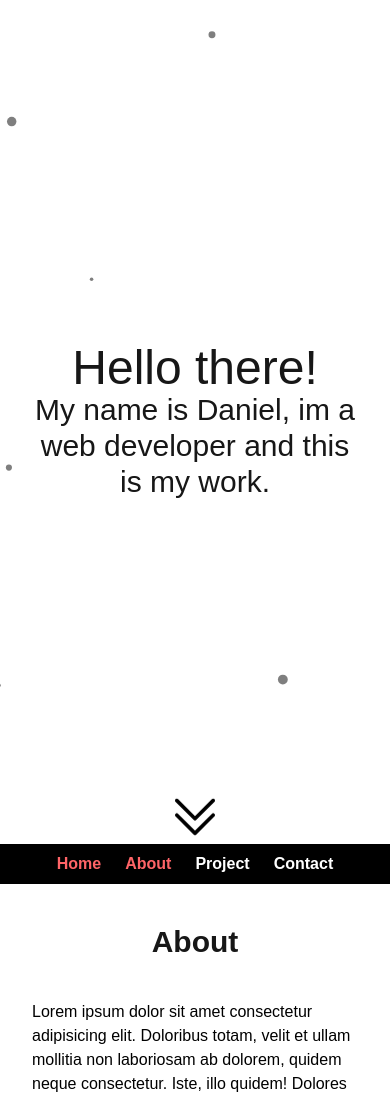
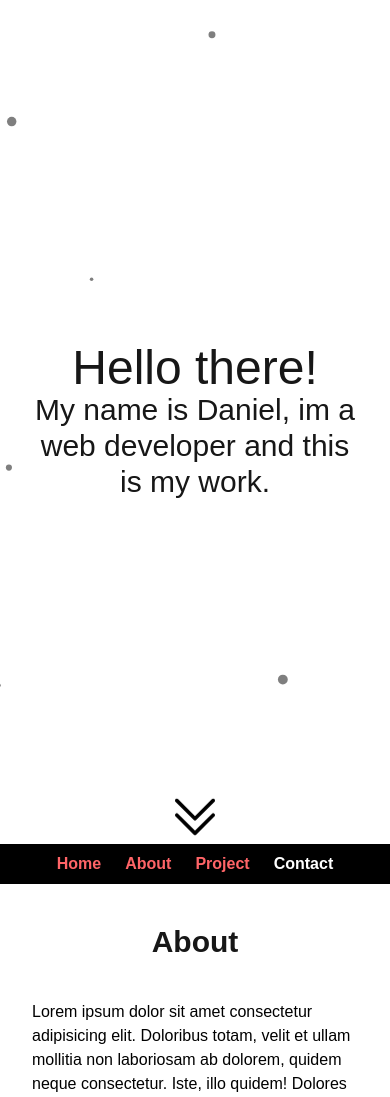
Before and after one commit to Mrtorpolsen/dto-portfolio, a Next.js app: page / in a window 390 px wide. Shown: the top 1097 px of the page. Built offline with nearby package versions, Linux system fonts and the light colour scheme.

Commit message:
add/not mobile view

```diff
--- a/src/components/navbar.tsx
+++ b/src/components/navbar.tsx
@@ -28,7 +28,15 @@ export default function NavBar() {
       >
         About
       </button>
-      <button className="h-4 text-white mx-3 font-semibold cursor-pointer">
+      <button
+        className={`${
+          useIsActive("projects") ? "text-red-400" : "text-white"
+        } h-4 mx-3 font-semibold cursor-pointer`}
+        onClick={() => {
+          const element = document.getElementById("projects");
+          element?.scrollIntoView({ behavior: "smooth" });
+        }}
+      >
         Project
       </button>
       <button className="h-4 text-white mx-3 font-semibold cursor-pointer">
--- a/src/components/projects.tsx
+++ b/src/components/projects.tsx
@@ -16,9 +16,9 @@ export default function Projects() {
 
   const listImages = projects.map((project) => (
     <li key={project.src}>
-      <div className="">
+      <div className="sm:grid sm:grid-cols-[60%_40%]">
         <img src={project.src} alt={project.alt} />
-        <div className="mx-8 bg-white/80 p-3 relative -mt-6">
+        <div className="mx-8 bg-white/80 p-3 relative -mt-6 sm:mt-0 sm:p-0 sm:bg-white/0">
           <h2 className="text-xl font-bold text-center mb-2">
             {project.heading}
           </h2>
```
